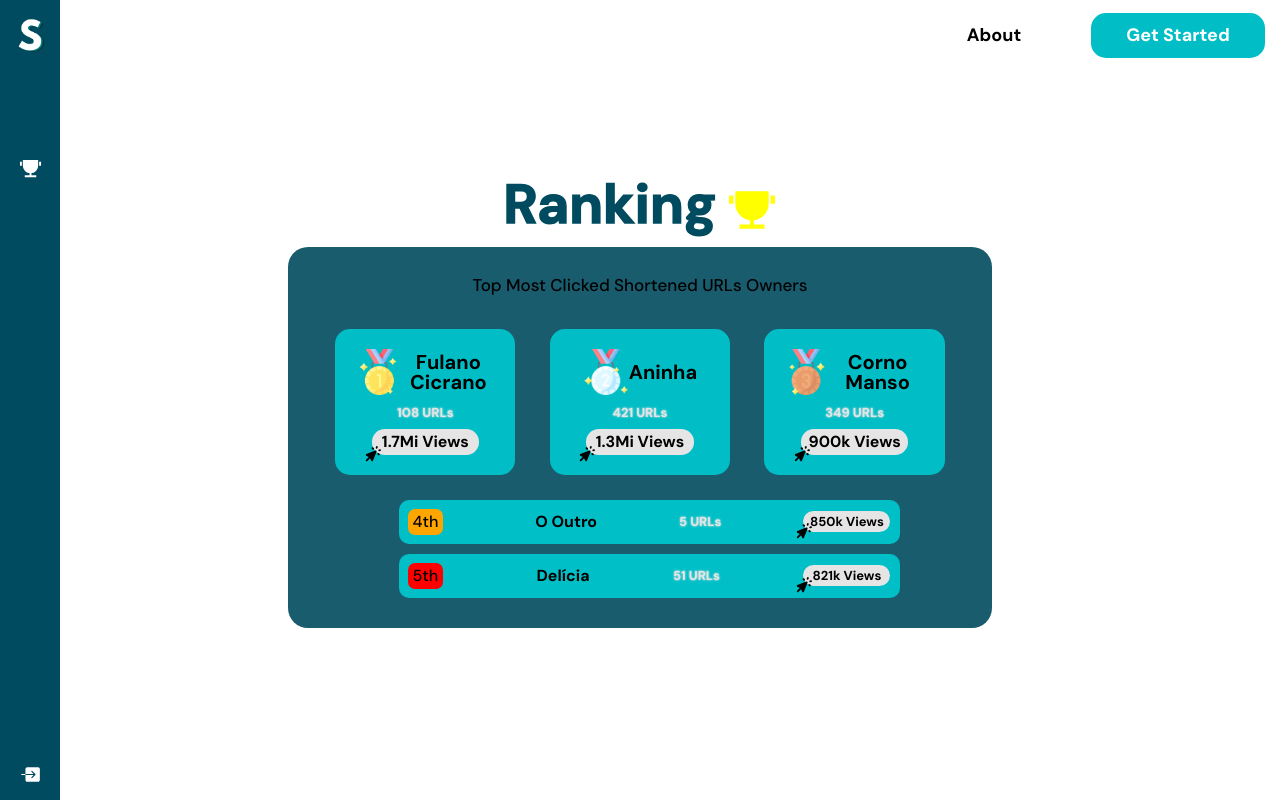
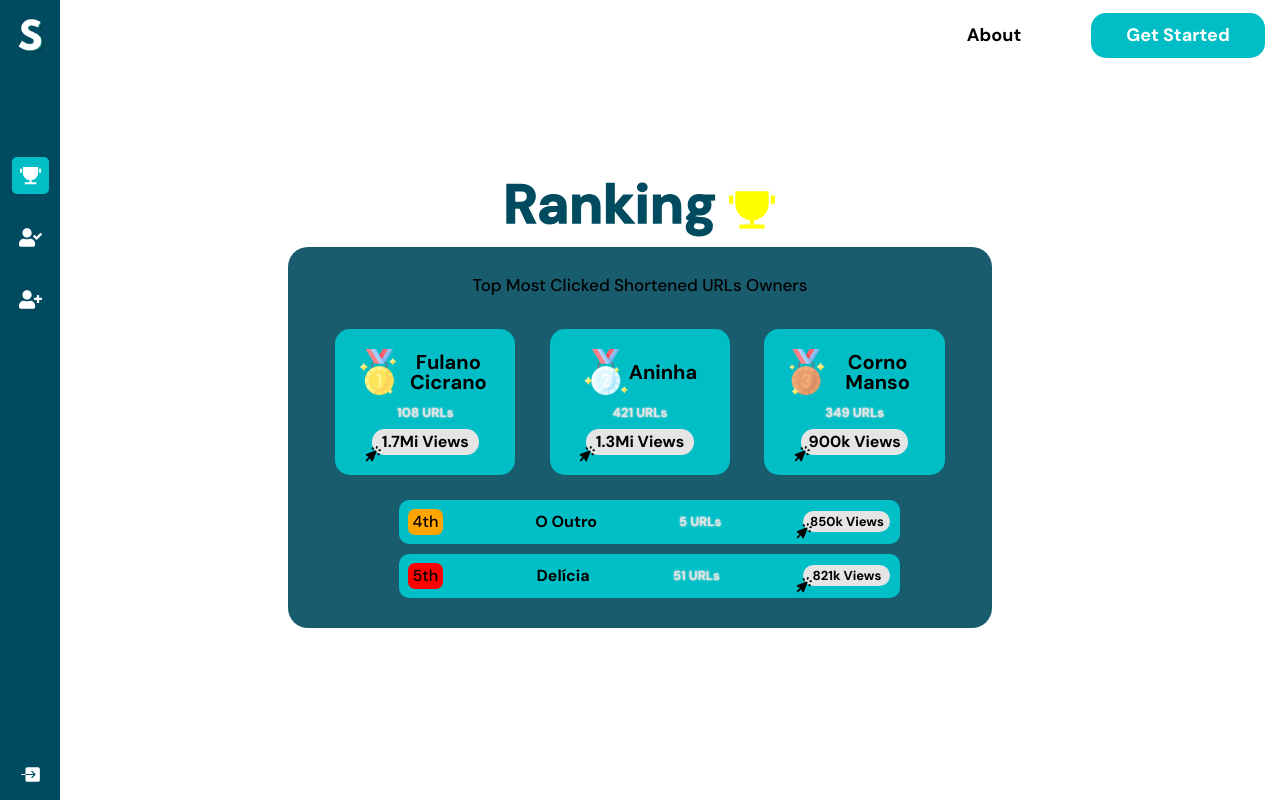
Before and after one commit to isabellexvr/shortly-front, a React (Vite) app: page / in a window 1280 px wide. Built offline with nearby package versions, Linux system fonts and the light colour scheme; no server answers.

Commit message:
fix: sidebar icons logic

```diff
--- /dev/null
+++ b/src/components/Sidebar/Icon.jsx
@@ -0,0 +1,49 @@
+import styled from "styled-components";
+import { useNavigate } from "react-router-dom";
+import { colors } from "../../assets/colors";
+
+export default function Icon({ route, name, ReactIcon }) {
+  const navigate = useNavigate();
+
+  return (
+    <IconStyle isSelected={route === handleRoute(name)}>
+      <ReactIcon
+        onClick={() => {
+          navigate(handleRoute(`${name}`));
+        }}
+      />
+    </IconStyle>
+  );
+}
+
+const IconStyle = styled.div`
+  > svg {
+    font-size: 23px;
+    cursor: pointer;
+    padding: 7px;
+    border-radius: 5px;
+    transition: 0.5s ease-in-out;
+    :hover {
+      background-color: ${colors.mediumBlue};
+    }
+  }
+  background-color: ${(p) => (p.isSelected ? colors.lightBlue : "none")};
+  pointer-events:${(p) => (p.isSelected ? "none" : "initial")};
+  border-radius: 5px;
+  height: fit-content;
+  margin-top: 25px;
+  display: flex;
+  flex-direction: column;
+  align-items: center;
+`;
+
+const handleRoute = (icon) => {
+  switch (icon) {
+    case "trophy":
+      return "/";
+    case "sign-in":
+      return "/sign-in";
+    case "sign-up":
+      return "/sign-up";
+  }
+};
--- a/src/components/Sidebar/index.jsx
+++ b/src/components/Sidebar/index.jsx
@@ -1,14 +1,24 @@
 import { useState } from "react";
 import logo from "../../assets/s.png";
 import logoFull from "../../assets/logo-full-white.png";
+import { IoIosExit } from "react-icons/io";
+import {
+  Logo,
+  CompressedSidebar,
+  ExpandedSidebar,
+  LogoFull,
+  Icons,
+} from "./styles";
+import { useNavigate, useLocation } from "react-router-dom";
+import { FaUserPlus, FaUserCheck } from "react-icons/fa";
 import { RiTrophyFill } from "react-icons/ri";
-import { IoIosExit } from "react-icons/io";
-import { Logo, CompressedSidebar, ExpandedSidebar, LogoFull } from "./styles";
-import { useNavigate } from "react-router-dom";
+import Icon from "./Icon";
 
 export default function Sidebar() {
   const [showSidebar, setShowSidebar] = useState(null);
-  const navigate= useNavigate()
+  const [selectedIcon, setSelectedIcon] = useState(0);
+  const navigate = useNavigate();
+  const location = useLocation();
 
   return (
     <>
@@ -17,9 +27,24 @@ export default function Sidebar() {
           <div className="header" onClick={() => setShowSidebar(!showSidebar)}>
             <Logo src={logo} />
           </div>
-          <div className="icons">
-            <RiTrophyFill onClick={() => navigate("/")} />
-          </div>
+          <Icons>
+            <Icon
+              route={location.pathname}
+              name="trophy"
+              ReactIcon={RiTrophyFill}
+            />
+            <Icon
+              route={location.pathname}
+              name="sign-in"
+              ReactIcon={FaUserCheck}
+            />
+            <Icon
+              route={location.pathname}
+              name="sign-up"
+              ReactIcon={FaUserPlus}
+            />
+          </Icons>
+
           <div className="logout">
             <IoIosExit />
           </div>
--- a/src/components/Sidebar/styles.js
+++ b/src/components/Sidebar/styles.js
@@ -1,5 +1,6 @@
 import styled, { keyframes } from "styled-components";
 import { colors } from "../../assets/colors";
+import { RiTrophyFill } from "react-icons/ri";
 
 export const LogoAppear = keyframes`
     from{opacity: 0;}
@@ -17,7 +18,7 @@ export const LogoFull = styled.img`
   cursor: pointer;
   padding: 10px;
   width: 140px;
-`
+`;
 
 export const ExpandSidebar = keyframes`
 from {width: 50px}
@@ -54,22 +55,18 @@ z-index 1;
     justify-content: space-evenly;
     align-items: center;
   }
-  .icons{
-    width: 100%;
-    display: flex;
-    flex-direction: column;
-    align-items: center;
-    height: 70vh;
-    >svg{
-      margin-top: 25px;
-      font-size: 23px;
-      cursor: pointer;
-    }
-  }
   .logout{
     margin-bottom: 10px;
     font-size: 23px;
   }
+`;
+
+export const Icons = styled.div`
+  width: 100%;
+  display: flex;
+  flex-direction: column;
+  align-items: center;
+  height: 70vh;
 `;
 
 export const ExpandedSidebar = styled.div`
```
